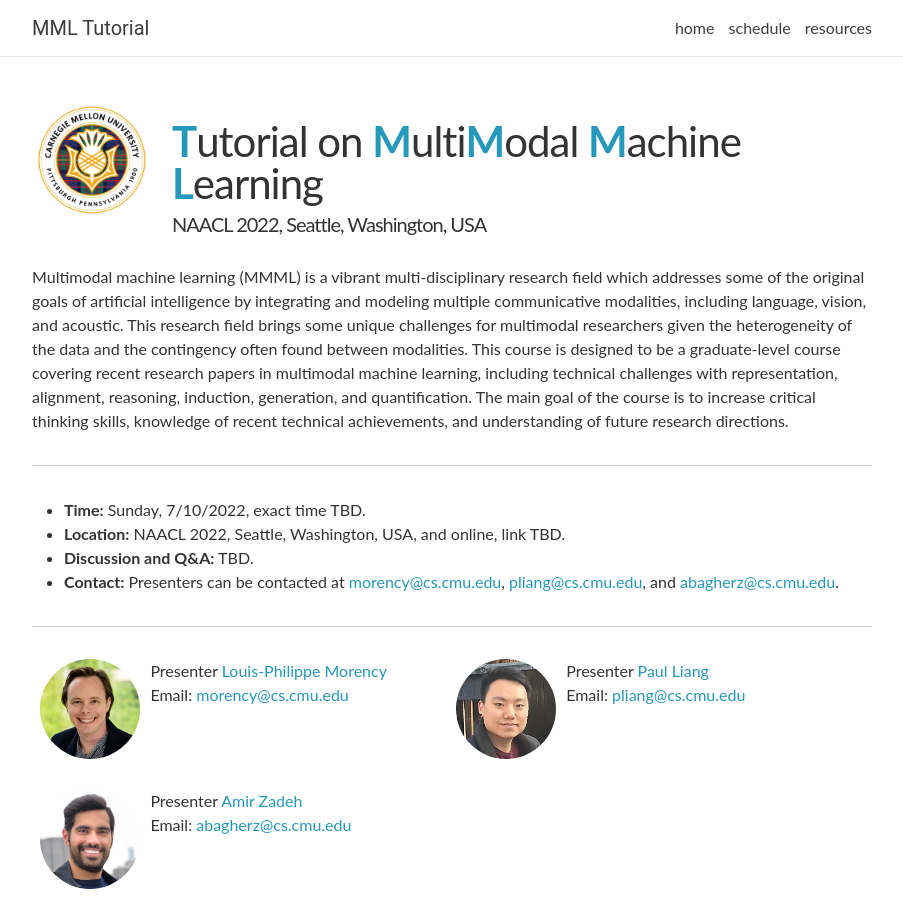
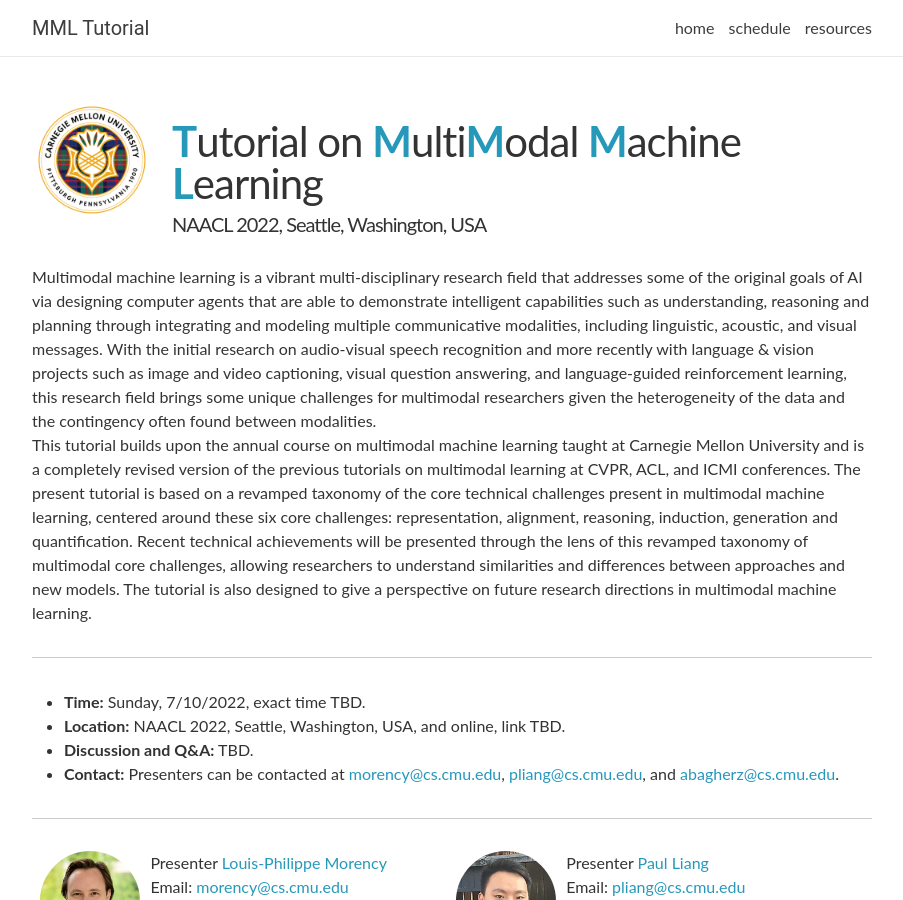
Before and after one commit to CMU-MultiComp-Lab/mmml-tutorial, a Jekyll site: the page naacl2022/index.html, which Jekyll copies as it is, in a window 1280 px wide and 900 px high. Shown: the whole window, without its empty margins (188-1091 px from the left). Built offline with Jekyll 4.4.1, drawn with Linux system fonts in a browser that asks for light colours; nearby versions of some CDN libraries; comment, search, counter and statistics services are not loaded.

Commit message:
Update index.html

```diff
--- a/naacl2022/index.html
+++ b/naacl2022/index.html
@@ -71,13 +70,22 @@
   </header>
 
   <article class="post-content <b>M</b>ultimodal <b>M</b>achine <b>L</b>earning clearfix">
-    <p>Multimodal machine learning (MMML) is a vibrant multi-disciplinary research field which addresses some of the original goals
-      of artificial intelligence by integrating and modeling multiple communicative modalities, including language, vision, and acoustic.
-      This research field brings some unique challenges for multimodal researchers given the heterogeneity of the data and the contingency often
-      found between modalities. This course is designed to be a graduate-level course covering recent research papers in multimodal machine learning,
-      including technical challenges with representation, alignment, reasoning, induction, generation, and quantification.
-      The main goal of the course is to increase critical thinking skills, knowledge of recent technical achievements, and understanding of
-      future research directions.</p>
+    <p>Multimodal machine learning is a vibrant multi-disciplinary research field that addresses some of the
+      original goals of AI via designing computer agents that are able to demonstrate intelligent capabilities
+      such as understanding, reasoning and planning through integrating and modeling multiple communicative modalities,
+      including linguistic, acoustic, and visual messages. With the initial research on audio-visual speech recognition
+      and more recently with language & vision projects such as image and video captioning, visual question answering,
+      and language-guided reinforcement learning, this research field brings some unique challenges for multimodal
+      researchers given the heterogeneity of the data and the contingency often found between modalities.</br>
+
+       This tutorial builds upon the annual course on multimodal machine learning taught at Carnegie Mellon University
+      and is a completely revised version of the previous tutorials on multimodal learning at CVPR, ACL, and ICMI conferences.
+      The present tutorial is based on a revamped taxonomy of the core technical challenges present in multimodal machine learning,
+      centered around these six core challenges: representation, alignment, reasoning, induction, generation and quantification.
+      Recent technical achievements will be presented through the lens of this revamped taxonomy of multimodal core challenges,
+      allowing researchers to understand similarities and differences between approaches and new models. The tutorial is also
+      designed to give a perspective on future research directions in multimodal machine learning.
+    </p>
 <hr />
 
 <ul>
```
Also changed, not shown: other parts of naacl2022/index.html (+1 -2 lines).
